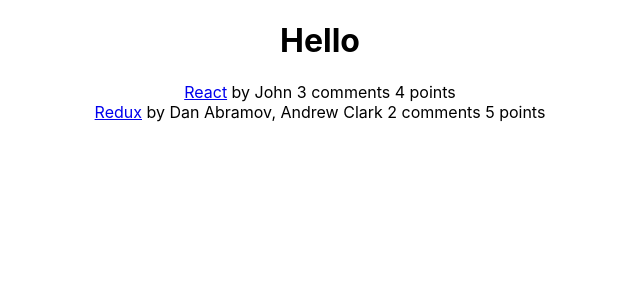
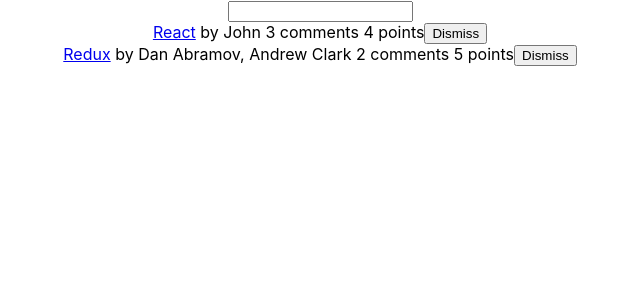
Before and after one commit to aqiqi123/react, a React (Create React App) app in the folder react-app/: page / in a window 1280 px wide. Shown: the top 300 px of the page, without its empty margins (320-960 px from the left). Built offline with nearby package versions, Linux system fonts and the light colour scheme.

Commit message:
第二天，明天记得带耳机

```diff
--- a/react-app/src/App.js
+++ b/react-app/src/App.js
@@ -21,6 +21,10 @@
     },
 ]
 
+//高阶函数
+const isSearched=searchTerm=>item=>
+  item.title.toLowerCase().includes(searchTerm.toLowerCase());
+
 //可以直接改该文件来改变网站
 class App extends Component {
 
@@ -33,8 +37,26 @@
     //属性名与变量名相同时，可以直接list，
     this.state = {
       list: list,
-      helloWorld: 'Hello',
+      searchTerm: '',
     };
+
+    //bind方法用于绑定this指针，否则this指针会指向window
+    //这个称作类的绑定，可以让方法内的this指向当前实例对象
+    this.onDismiss = this.onDismiss.bind(this);
+    this.onSearchChange = this.onSearchChange.bind(this);
+  }
+
+  onSearchChange(event){
+    this.setState({
+      searchTerm: event.target.value
+    });
+  }
+
+  onDismiss(id) {
+    const updatedList = this.state.list.filter(item => item.objectID !== id);
+
+    //更新state,必须使用setState方法，不可以直接修改state
+    this.setState({list: updatedList});
   }
 
   //render()方法返回一个jsx元素，该元素同时包含html和JavaScript代码
@@ -42,9 +64,14 @@
     //声明变量关键字const和let更常见
     return (
       <div className="App">
-        <h1>{this.state.helloWorld}</h1>
 
-        {this.state.list.map((item)=>{
+        <form>
+          <input type="text"
+            onChange={this.onSearchChange}
+          />
+        </form>
+        {this.state.list.filter(isSearched(this.state.searchTerm)).map(item=>
+          {
             return (
               //key是虚拟DOM的唯一标识符，在重新渲染时React会使用它来确定哪些节点需要更新
               //新旧虚拟DOM的key相同时，若内容有变化，React会更新节点内容，否则不会更新
@@ -54,9 +81,19 @@
                 <span> by {item.author}</span>
                 <span> {item.num_comments} comments</span>
                 <span> {item.points} points</span>
+
+                <span>
+                  <button
+                    onClick={()=>this.onDismiss(item.objectID)}
+                    type='button'
+                  >
+                    Dismiss
+                  </button>
+                </span>
               </div>
             );
-        })}
+          }
+        )}
 
       </div>
     );
```
Lines whose indentation alone changed are shown as unchanged.
